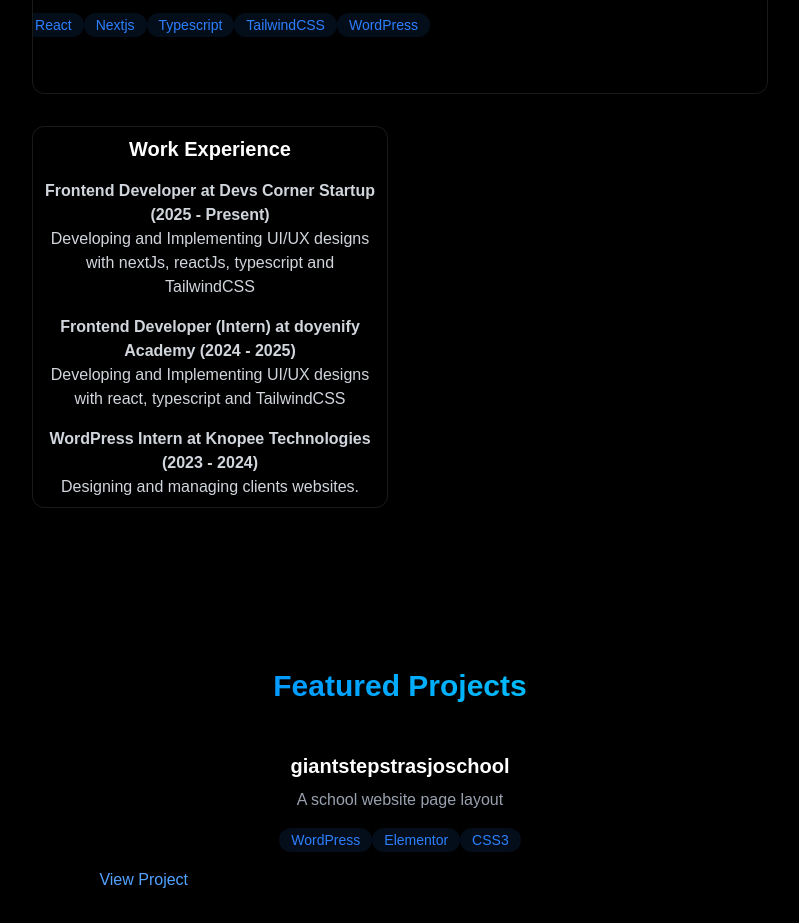
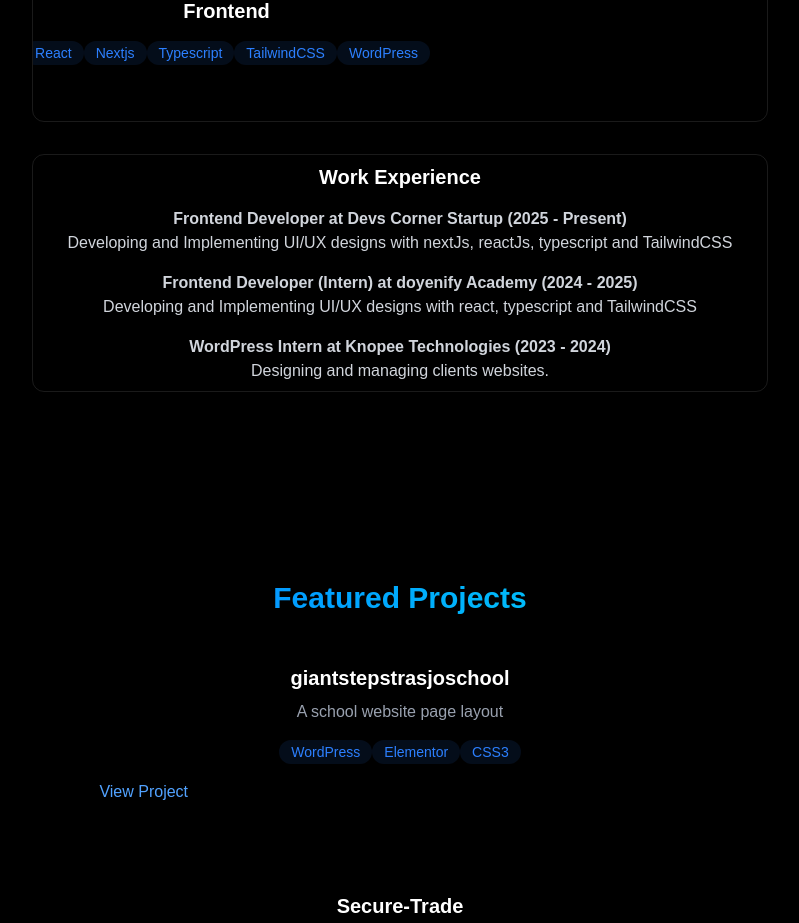
Before and after one commit to renton-hash/New_Portfolio, a React (Vite) app: page / in a window 1280 px wide. Shown: the part 1500-2423 px from the top of the page, without its empty margins (240-1039 px from the left). Built offline with nearby package versions, Linux system fonts and the light colour scheme.

Commit message:
Update About.jsx

```diff
--- a/src/Components/Sections/About.jsx
+++ b/src/Components/Sections/About.jsx
@@ -50,7 +50,7 @@ export const About = () => {
 
         </div>
 {/* The certification is not ready even though I am a self taught developer */}
-      <div className="grid grid-cols-2 overflow-hidden gap-6 mt-8">
+      <div className="grid-cols-2 overflow-hidden gap-6 mt-8">
 
     {/*<div className="p-2 rounded-xl border-white/10 border
     hover:-translate-y-1 transition-all">
```
